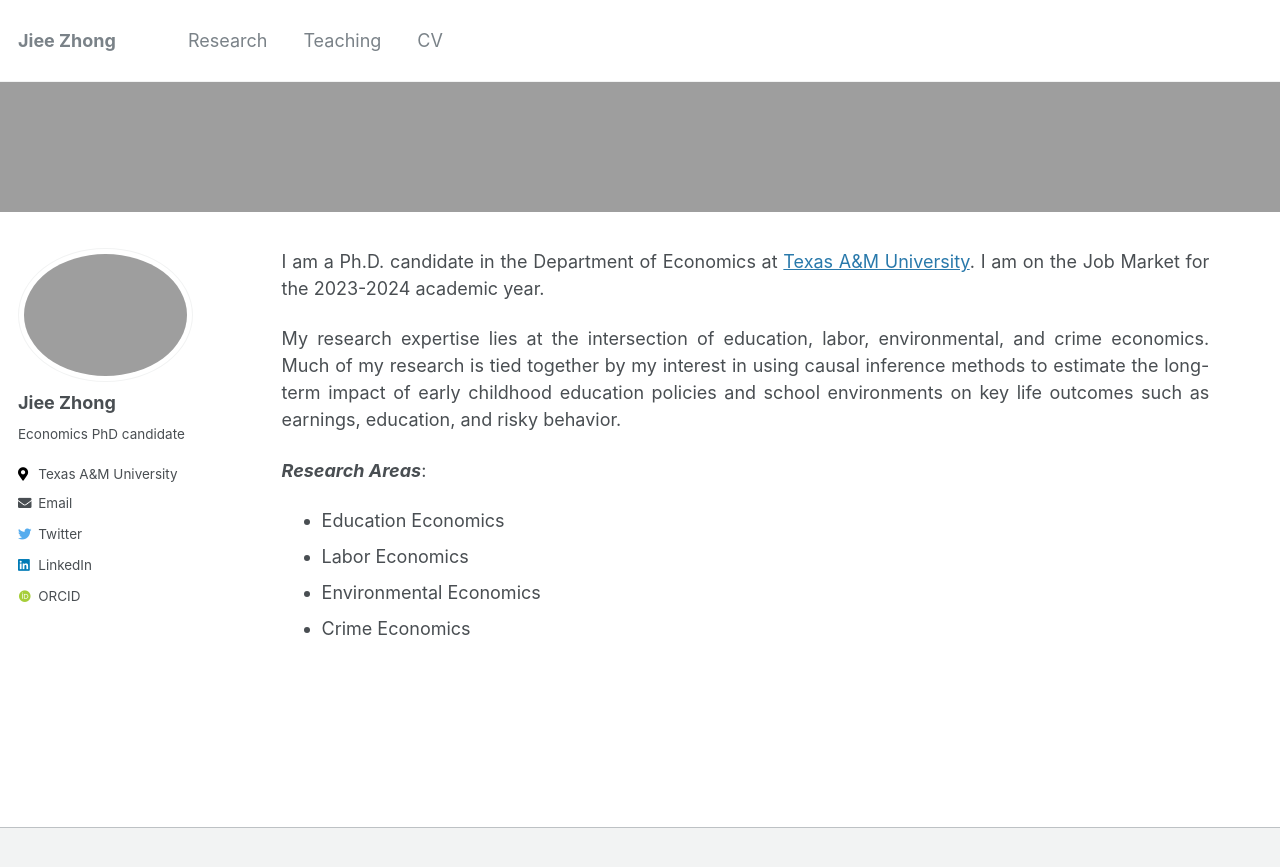
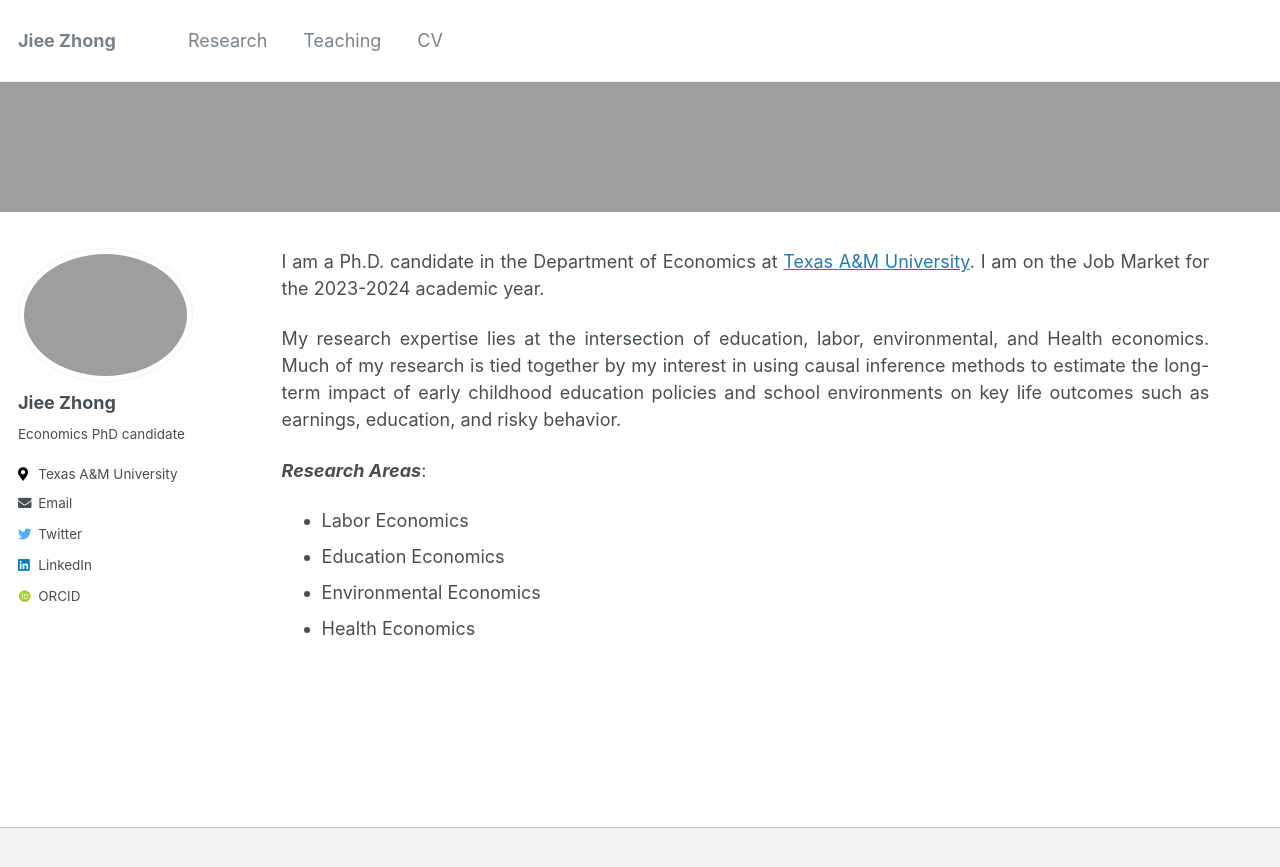
Before and after one commit to jieezhong/jieezhong.github.io, a Jekyll site: the page built from _pages/about.md, in a window 1280 px wide. Shown: the top 867 px of the page. Built offline with Jekyll 4.4.1, drawn with Linux system fonts in a browser that asks for light colours; some web fonts are replaced.

Commit message:
Update about.md

```diff
--- a/_pages/about.md
+++ b/_pages/about.md
@@ -7,10 +7,10 @@ header:
 
 I am a Ph.D. candidate in the Department of Economics at [Texas A&M University](https://liberalarts.tamu.edu/economics/). I am on the Job Market for the 2023-2024 academic year.
 
-My research expertise lies at the intersection of education, labor, environmental, and crime economics. Much of my research is tied together by my interest in using causal inference methods to estimate the long-term impact of early childhood education policies and school environments on key life outcomes such as earnings, education, and risky behavior.
+My research expertise lies at the intersection of education, labor, environmental, and Health economics. Much of my research is tied together by my interest in using causal inference methods to estimate the long-term impact of early childhood education policies and school environments on key life outcomes such as earnings, education, and risky behavior.
 
 ***Research Areas***:
+- Labor Economics
 - Education Economics
-- Labor Economics
 - Environmental Economics
-- Crime Economics
+- Health Economics
```
